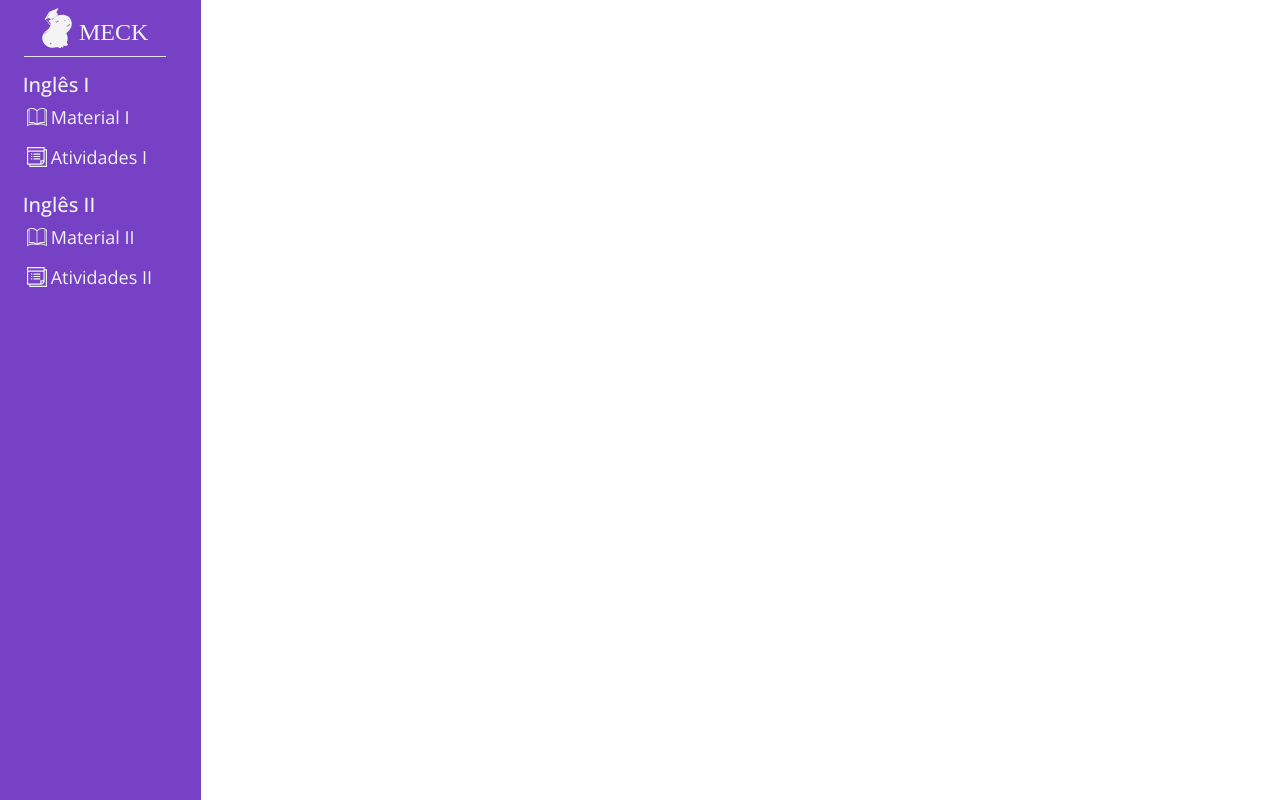
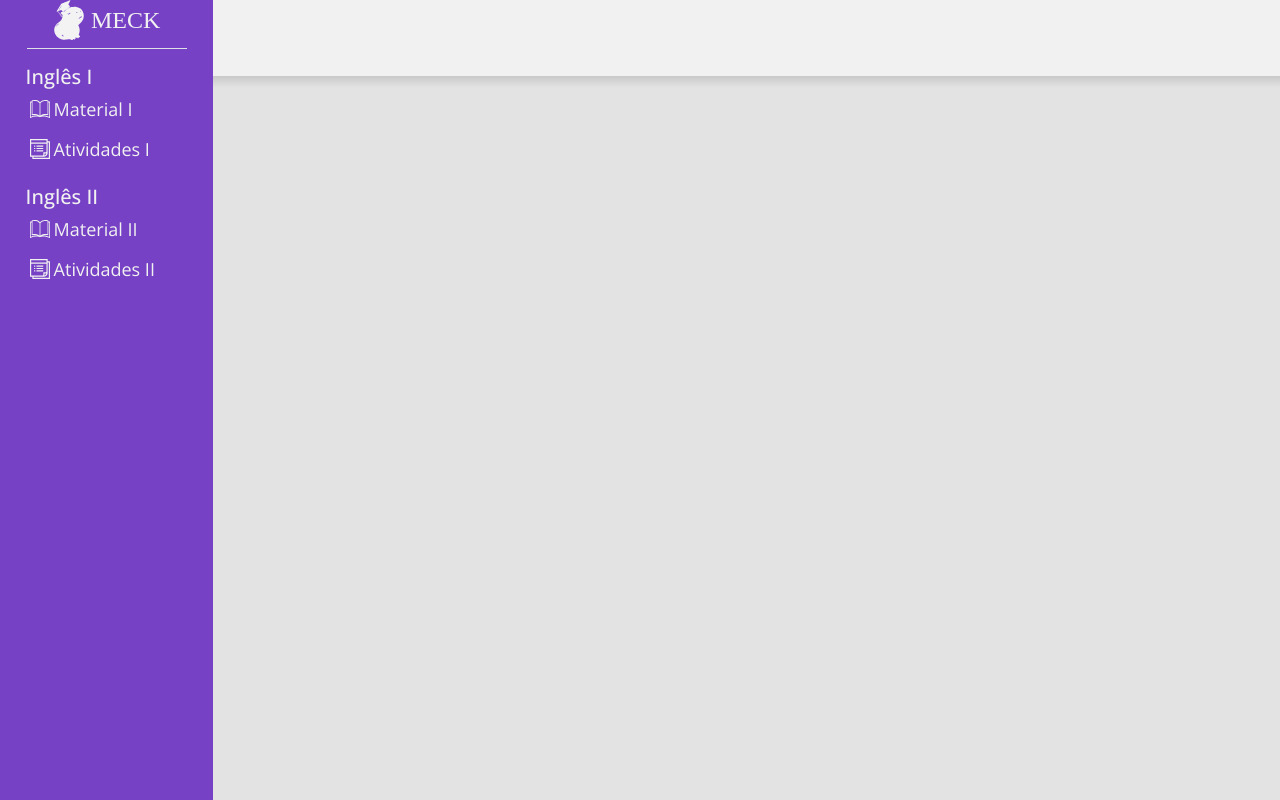
Before and after one commit to lysabacate/Projeto-MECK, a Flask app: page /dashboard in a window 1280 px wide. Run offline with Flask 3, Linux system fonts and the light colour scheme; some web fonts are replaced.

Commit message:
barrinha topo dashboard

```diff
--- a/static/css/style.css
+++ b/static/css/style.css
@@ -1,6 +1,6 @@
 *{
-    margin: 0;
-    padding: 0;
+    margin: 0 !important;
+    padding: 0 !important;
 }
 
 html, body{
@@ -98,8 +98,23 @@ html, body{
     background: #7641C5;
 }
 
-.conteudo-dashboard .barra-topo-dashboard {
+.conteudo-dashboard .conteudo-dashboard-barra-topo {
     background: #F1F1F1;
+    height: 10%;
+}
+
+.conteudo-dashboard{
+    height: 100%;
+}
+
+.conteudo-dashboard-cinza{
+    background: #E3E3E3;
+    height: 90%;
+}
+
+.conteudo-dashboard .box-shadow-dashboard {
+    background: linear-gradient(180deg, #C9C9C9 0%, #E3E3E3 31%);
+    height: 5%;
 }
 
 /*final do dashboard*/
--- a/templates/pagina-dashboard.html
+++ b/templates/pagina-dashboard.html
@@ -51,8 +51,14 @@
             <div class="conteudo-dashboard-barra-topo">
 
             </div>
+            <div class="box-shadow-dashboard"></div>
             <div class="conteudo-dashboard-cinza">
+                <div class="busca-dashboard">
 
+                </div>
+                <div class="pessoal-dashboard">
+
+                </div>
             </div>
         </section>
     </section>
```
